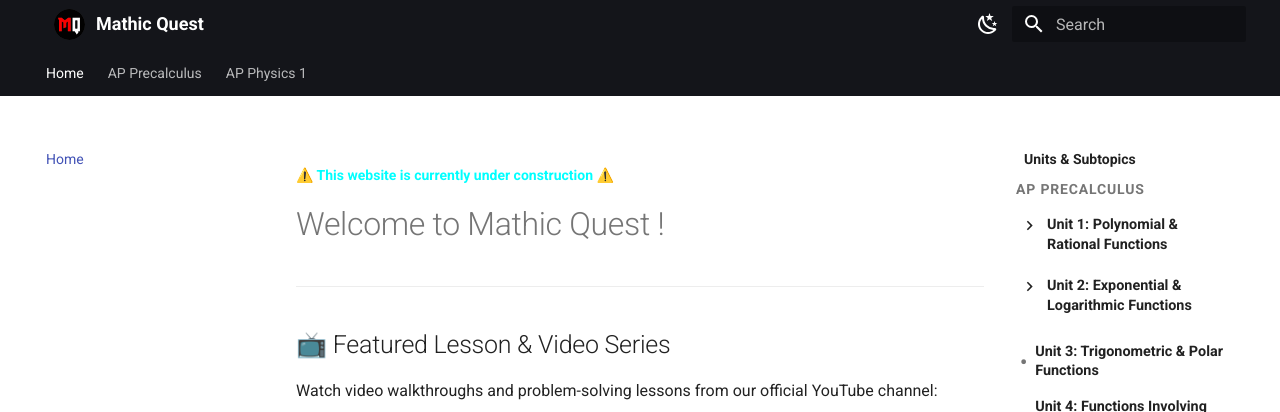
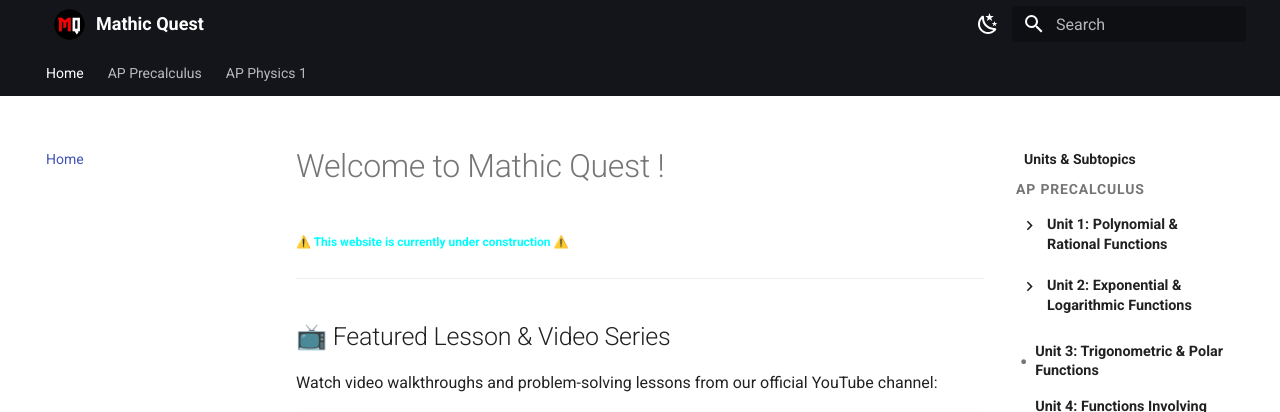
Before and after one commit to Himanshu-Kosekar/themathicquest, an MkDocs documentation site: the page built from docs/index.md, in a window 1280 px wide and 900 px high, cut to the strip 0-412 px from the top of the window. Built offline with MkDocs 1.6.1 and Material for MkDocs 9.7.7, drawn with Linux system fonts in a browser that asks for light colours.

Commit message:
22-11-2026 11-30-17

```diff
--- a/docs/index.md
+++ b/docs/index.md
@@ -3,11 +3,13 @@ title: Mathic Quest
 description: Ultimate STEM study resource
 ---
 
-<span style="color: cyan; font-weight: bold; font-size: 14px;">
+
+# Welcome to Mathic Quest !
+
+<span style="color: cyan; font-weight: bold; font-size: 12px;">
     ⚠️ This website is currently under construction ⚠️
 </span>
 
-# Welcome to Mathic Quest !
 
 ***
 
```
